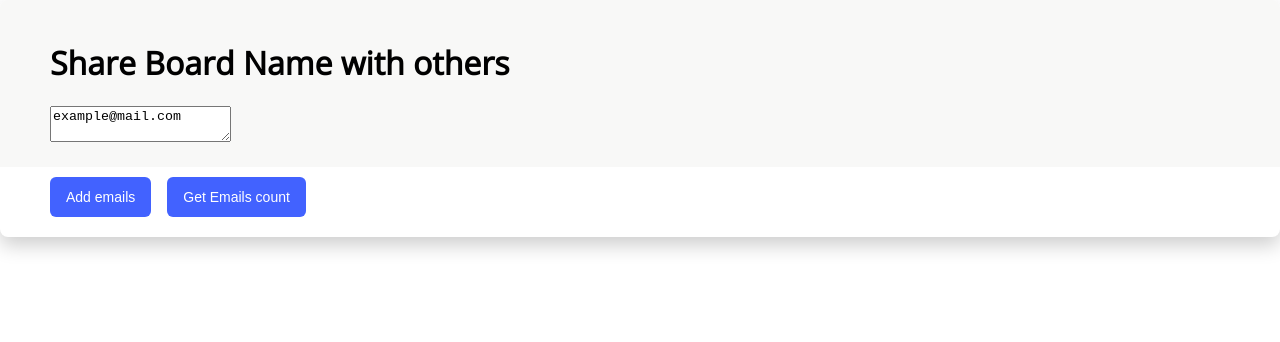
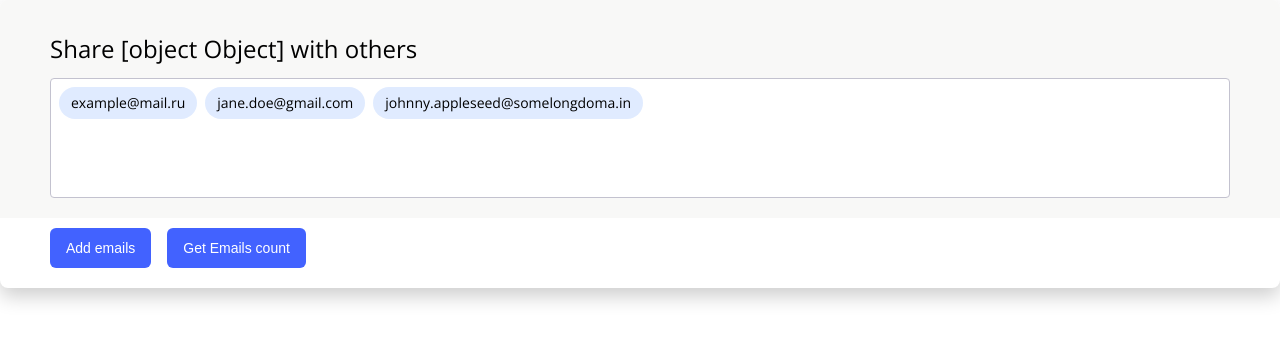
Before and after one commit to supernoir/email-editor-widget, a React app: page / in a window 1280 px wide. Shown: the top 342 px of the page. Built offline with nearby package versions, Linux system fonts and the light colour scheme.

Commit message:
adds textarea, title, updates component styling

```diff
--- /dev/null
+++ b/src/components/EmailInputWrapper/styles.ts
@@ -0,0 +1,7 @@
+import styled from 'styled-components'
+
+export const StyledEmailInputWrapper = styled.div`
+  padding: 20px 50px;
+  background: #F8F8F7;
+  border-radius: 8px 8px 0px 0px;
+  `
--- /dev/null
+++ b/src/components/EmailInputWrapper/template.tsx
@@ -0,0 +1,16 @@
+import React from 'react'
+import { StyledEmailInputWrapper } from './styles'
+import { Title } from '../Title/template'
+import { TextArea } from '../TextArea/template'
+
+interface EmailInputWrapperProps {
+  shareableItem: string,
+  itemList: string[]
+}
+
+export const EmailInputWrapper: React.FC<EmailInputWrapperProps> = ({ shareableItem, itemList }) => {
+  return <StyledEmailInputWrapper>
+    <Title shareableItem={shareableItem} />
+    <TextArea itemList={itemList} />
+  </StyledEmailInputWrapper>
+}
--- /dev/null
+++ b/src/components/TextArea/styles.ts
@@ -0,0 +1,52 @@
+import styled from "styled-components"
+
+export const StyledTextAreaView = styled.div`
+  min-width: 220px;
+  width: 100%;
+  min-height: 120px;
+  height: inherit;
+
+  margin: 0;
+  border: 0;
+  padding: 8px;
+
+  background: ${props => props.theme.white};
+  border: 1px solid ${props => props.theme.border};
+  box-sizing: border-box;
+  border-radius: 4px;
+
+  display: flex;
+  flex-wrap: wrap;
+`
+
+export const StyledTextAreaEdit = styled.textarea`
+  min-width: 220px;
+  width: 100%;
+  min-height: 120px;
+  height: inherit;
+
+  margin: 0;
+  border: 0;
+  padding: 8px;
+
+  background: ${props => props.theme.white};
+  border: 1px solid ${props => props.theme.border};
+  box-sizing: border-box;
+  border-radius: 4px;
+  font-size: 14px;
+  max-height: 24px;
+  line-height: 24px;
+`
+
+export const StyledItem = styled.span`
+  font-size: 14px;
+  max-height: 24px;
+  line-height: 24px;
+  background: rgba(102, 153, 255, 0.2);
+  border-radius: 100px;
+  padding: 4px 12px;
+  margin: 0 8px 0 0;
+  :last-child {
+    margin: 0;
+  }
+`
--- /dev/null
+++ b/src/components/TextArea/template.tsx
@@ -0,0 +1,38 @@
+import React, { useState } from 'react'
+import { StyledTextAreaView, StyledTextAreaEdit, StyledItem } from './styles'
+
+interface TextAreaProps {
+  itemList: string[]
+}
+
+enum TextAreaModes {
+  edit = "edit",
+  view = "view"
+}
+
+export const TextArea: React.FC<TextAreaProps> = ({ itemList }) => {
+  const [mode, setMode] = useState(TextAreaModes.view)
+
+
+  const handleKeyPress = (event: { charCode: number }) => {
+    if (event.charCode === 13) {
+      setMode(TextAreaModes.view)
+    }
+  }
+  const handleMouseClick = () => {
+    setMode(TextAreaModes.edit)
+  }
+
+  return mode && mode === TextAreaModes.view
+    ? (<StyledTextAreaView onClick={handleMouseClick}>
+      {itemList && itemList.map((item, index) => {
+        return <StyledItem key={`${item}-${index}`}>
+          {item}
+        </StyledItem>
+      })}
+    </StyledTextAreaView>)
+    : (<StyledTextAreaEdit onKeyPress={handleKeyPress} value={itemList && itemList.map((item) => {
+      return item
+    })} />
+    )
+}
--- /dev/null
+++ b/src/components/Title/styles.ts
@@ -0,0 +1,12 @@
+import styled from "styled-components"
+
+export const StyledTitle = styled.h1`
+  font-weight: 500;
+  font-size: 24px;
+  line-height: 26px;
+  color: ${props => props.theme.black};
+`
+
+export const StyledHighlight = styled.span`
+  font-weight: 700;
+`
--- /dev/null
+++ b/src/components/Title/template.tsx
@@ -0,0 +1,10 @@
+import React from 'react'
+import { StyledTitle, StyledHighlight } from './styles'
+
+interface TitleProps {
+  shareableItem: any
+}
+
+export const Title: React.FC<TitleProps> = (shareableItem) => {
+  return (<StyledTitle>{`Share ${<StyledHighlight>{shareableItem}</StyledHighlight>} with others`}</StyledTitle>)
+}
--- a/src/index.tsx
+++ b/src/index.tsx
@@ -1,23 +1,32 @@
-import React from 'react'
+import React, { useState, useEffect } from 'react'
 import ReactDOM from 'react-dom'
-import { StyledContainer, GlobalStyle, StyledEmailInputWrapper, StyledActionsWrapper } from "./style"
+import { StyledContainer, GlobalStyle, StyledActionsWrapper } from "./style"
 import { Button } from "./components/Button/template"
+import { EmailInputWrapper } from './components/EmailInputWrapper/template'
 import { ThemeProvider } from 'styled-components'
 import defaultTheme from './styles/theme'
-const App: React.FC = () => {
-	const getShareItemTranslation = (shareItem: string) => `Share ${shareItem} with others`
+
+interface AppProps {
+	shareableItem?: string
+}
+
+const App: React.FC<AppProps> = (shareableItem) => {
+	const defaultShareableItem = "My Miro Board"
 	const getEmailButtonTranslation = `Add emails`
 	const getEmailCountButtonTranslation = `Get Emails count`
+
+	const testListItems = [
+		"example@mail.ru",
+		"jane.doe@gmail.com",
+		"johnny.appleseed@somelongdoma.in"
+	]
 
 	return <React.Fragment>
 		<ThemeProvider theme={defaultTheme}>
 			<GlobalStyle />
 			<StyledContainer>
-
-				<StyledEmailInputWrapper>
-					<h1>{getShareItemTranslation("Board Name")}</h1>
-					<textarea>example@mail.com</textarea>
-				</StyledEmailInputWrapper>
+				<EmailInputWrapper shareableItem={defaultShareableItem} itemList={testListItems}>
+				</EmailInputWrapper>
 				<StyledActionsWrapper>
 					<Button onClick={(evt: any) => { console.log(evt) }} label={getEmailButtonTranslation}></Button>
 					<Button onClick={(evt: any) => { console.log(evt) }} label={getEmailCountButtonTranslation}></Button>
--- a/src/style.ts
+++ b/src/style.ts
@@ -17,11 +17,6 @@ export const StyledContainer = styled.div`
   border-radius: 8px;
 `;
 
-export const StyledEmailInputWrapper = styled.div`
-  padding: 20px 50px;
-  background: #F8F8F7;
-  border-radius: 8px 8px 0px 0px;
-`
 export const StyledActionsWrapper = styled.div`
   padding: 10px 50px 20px;
 `
--- a/src/styles/theme.ts
+++ b/src/styles/theme.ts
@@ -3,7 +3,8 @@ const defaultTheme: object = {
   black: "303030",
   grey: "#F8F8F7",
   primary: "#4262FF",
-  background: "#D1D1D1"
+  background: "#D1D1D1",
+  border: "#C3C2CF"
 }
 
 export default defaultTheme
```
Also changed, not shown: 1 other file (tests, documents, lock files or other folders).
